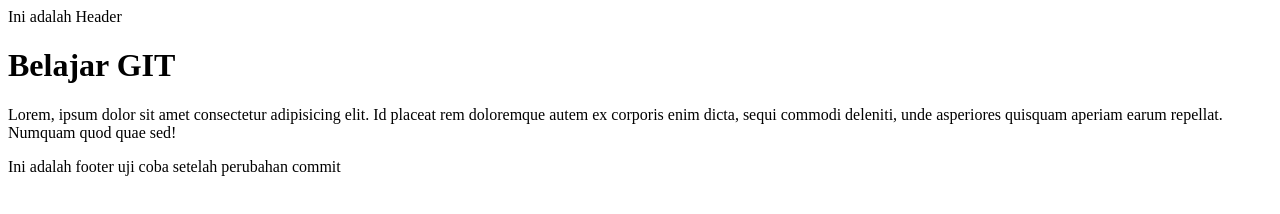
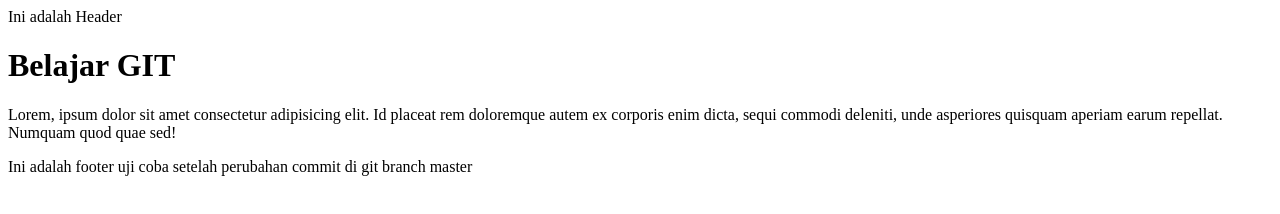
Before and after one commit to hasanaf37/belajargit, a plain HTML site: page index.html in a window 1280 px wide. Drawn offline with Linux system fonts and the light colour scheme.

Commit message:
perubahan branch master

```diff
--- a/index.html
+++ b/index.html
@@ -12,7 +12,7 @@
         <p>Lorem, ipsum dolor sit amet consectetur adipisicing elit. Id placeat rem doloremque autem ex corporis enim dicta, sequi commodi deleniti, unde asperiores quisquam aperiam earum repellat. Numquam quod quae sed!
         </p>
     </div>
-    <footer>Ini adalah footer uji coba setelah perubahan commit</footer>
+    <footer>Ini adalah footer uji coba setelah perubahan commit di git branch master</footer>
 </body>
 </html>
 
```
